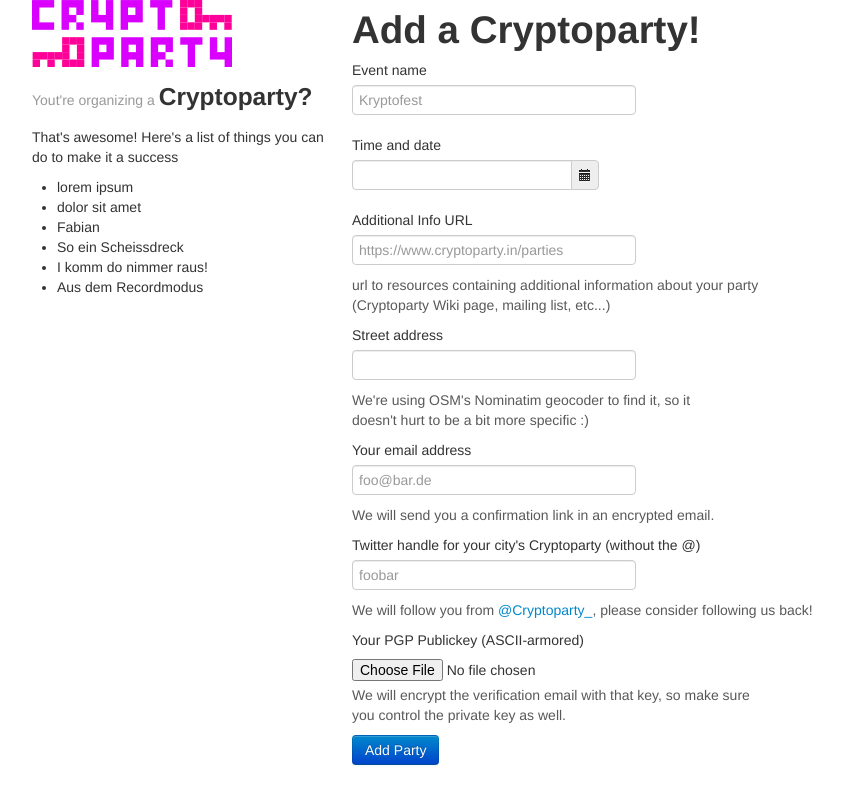
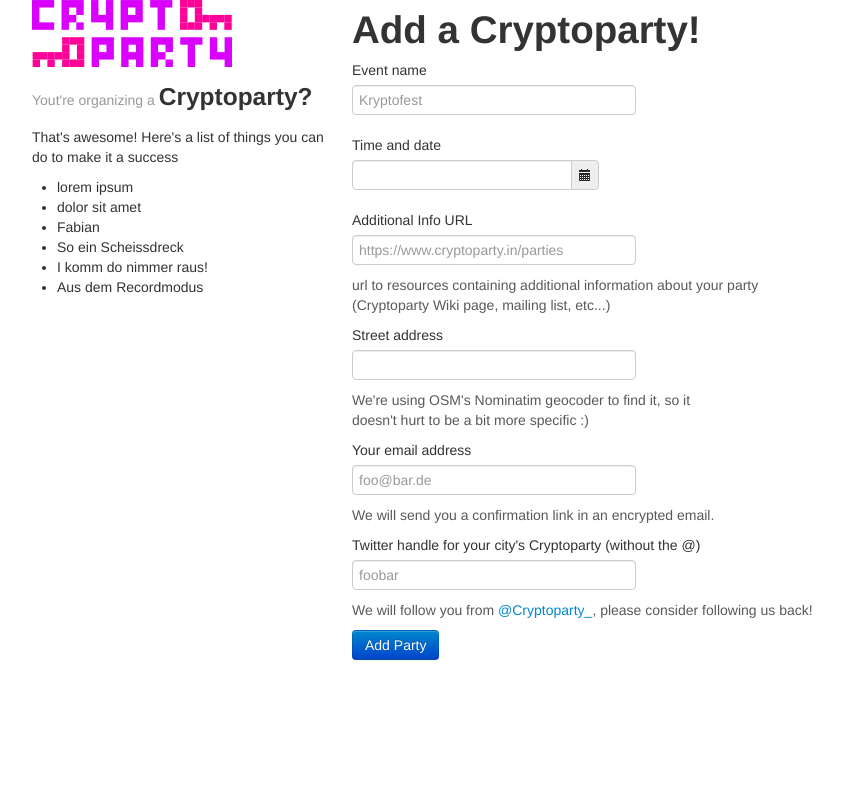
Before and after one commit to cryptoparty/cryptoparty.in, a Flask app: page /party/add in a window 1280 px wide. Shown: the whole page, without its empty margins (138-981 px from the left). Run offline with Flask 2, Linux system fonts and the light colour scheme; some libraries are stand-ins or nearby versions.

Commit message:
do not require GPG key anymore

```diff
--- a/cryptoparty/templates/add_party_new.html
+++ b/cryptoparty/templates/add_party_new.html
@@ -105,15 +105,6 @@
         </div>
         </div>
 
-        <!-- File Button -->
-        <div class="control-group">
-        <label class="control-label" for="filebutton">Your PGP Publickey (ASCII-armored)</label>
-        <div class="controls">
-        <input id="filebutton" name="organizer_pubkey" class="input-file" type="file">
-        <p class="help-block">We will encrypt the verification email with that key, so make sure <br>you control the private key as well.</p>
-        </div>
-        </div>
-
         <div class="control-group">
                 <input type="submit" class="btn btn-primary" value="Add Party">
         </div>
--- a/cryptoparty/views.py
+++ b/cryptoparty/views.py
@@ -29,7 +29,6 @@ from cryptoparty.util import random_string, geocode
 from flask import render_template, g, request
 from wtforms import Form, TextField, FileField, DateTimeField, validators
 from flask.ext.mail import Message
-import gnupg
 
 EMAIL_REGEX = re.compile("[^@]+@[^@]+\.[^@]+")
 
@@ -147,7 +146,6 @@ def web_party_add():
 
         organizer_twitter_handle = TextField('Twitter handle for your city\'s Cryptoparty',
                                     [validators.required()])
-        organizer_pubkey = FileField('Your GPG Public key')
 
     if request.method == 'GET':
         form = AddPartyForm()
@@ -157,18 +155,6 @@ def web_party_add():
     form = AddPartyForm(request.form)
     if not form.validate():
         return render_template("add_party_new.html", form=form)
-
-    ## get and check gpg key
-    temp_keyring_file = '/tmp/' + random_string(length=8) + '.asc'
-    gpg = gnupg.GPG(keyring=temp_keyring_file)
-
-    result = gpg.import_keys(request.files['organizer_pubkey'].read())
-
-    if len(result.fingerprints) != 1:
-        form.errors['organizer_pubkey'] = ["Your publickey could not be imported"]
-        return render_template("add_party_new.html", form=form)
-
-    organizer_fingerprint = result.fingerprints[0]
 
     ## create and save party object
 
@@ -187,11 +173,9 @@ def web_party_add():
     msg_body = render_template("mail/confirm_party.txt",
                                token=p.confirmation_token)
 
-    encrypted_mail = gpg.encrypt(msg_body, [organizer_fingerprint],
-                                 always_trust=True)
     ## send
     msg = Message(subject="cryptoparty.in email address confirmation",
-                  body=str(encrypted_mail),
+                  body=str(msg_body),
                   sender="noreply@cryptoparty.in",
                   recipients=[p.organizer_email])
 
--- a/requirements.txt
+++ b/requirements.txt
@@ -4,5 +4,4 @@ sqlalchemy
 geoalchemy2
 psycopg2
 wtforms
-python-gnupg
 twython
```
